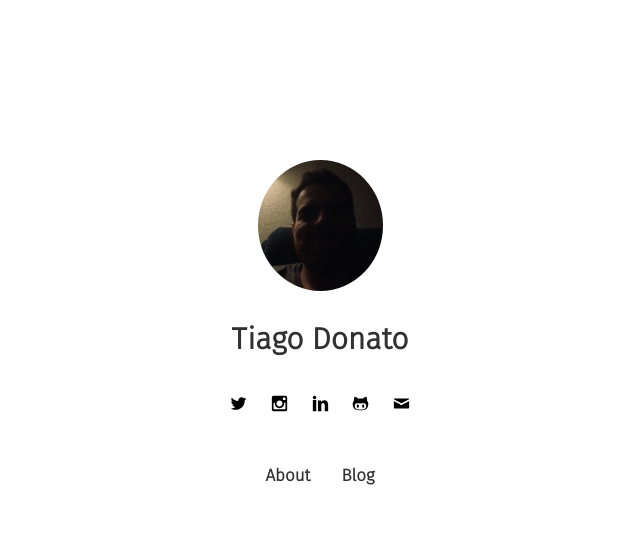
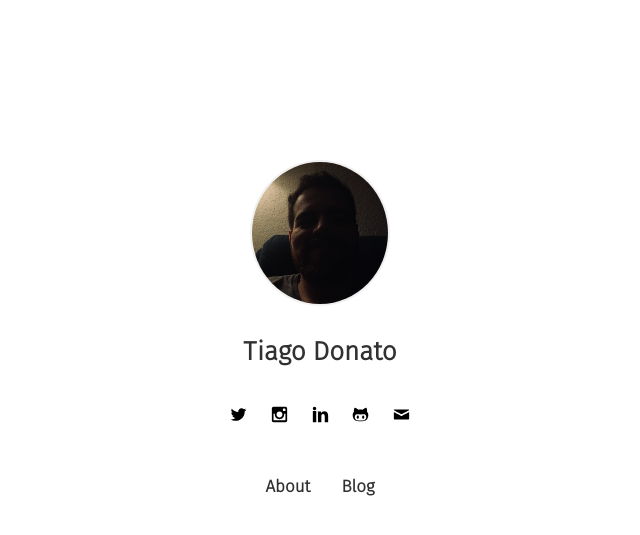
Before and after one commit to tgdnt/mysite, a Jekyll site: the page built from index.html, in a window 1280 px wide. Shown: the top 535 px of the page, without its empty margins (320-960 px from the left). Built offline with Jekyll 4.4.1, drawn with Linux system fonts in a browser that asks for light colours; some web fonts are replaced.

Commit message:
Changes avatar and title sizes
* Changes unit from px to rem
* Reduces font size for title

```diff
--- a/_sass/_homepage.scss
+++ b/_sass/_homepage.scss
@@ -8,21 +8,21 @@
 }
 
 .avatar {
-    width: 125px;
+    width: 7rem;
+    border: 2px solid #f0f0f0;
     margin: 0 auto;
     border-radius: 50%;
     transition: all .2s;
     box-shadow: 0;
     opacity: 1;
     &:hover {
-        box-shadow: 0 0 .5rem .15rem rgba(100, 0, 0, 0.4);
         opacity: .8;
     }
 }
 
 .hometitle {
     margin: 1.5rem auto;
-    font-size: 1.5rem;
+    font-size: 1.3rem;
     font-family: $masthead-font-family;
 }
 
```
